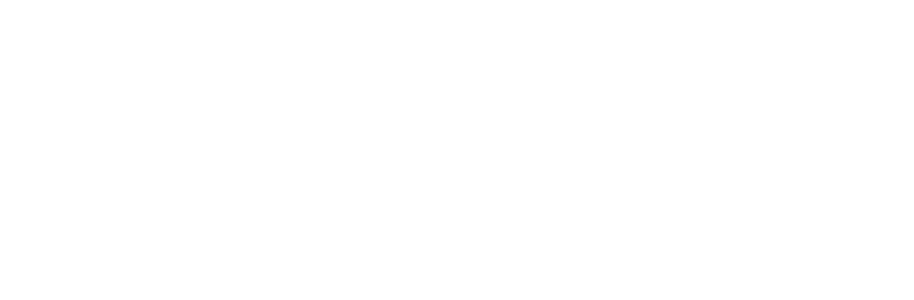
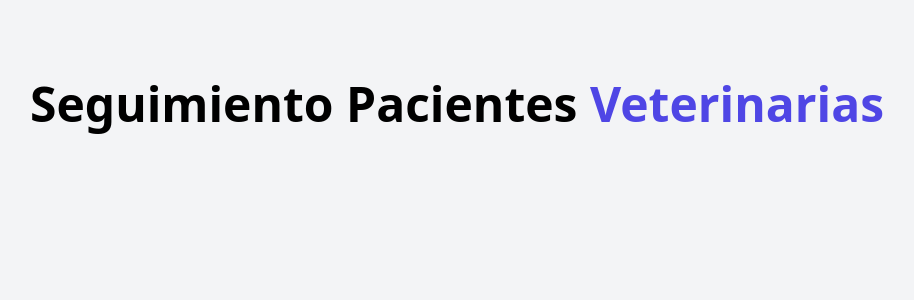
Before and after one commit to andmar001/vet-app, a Vue app: page / in a window 1280 px wide. Shown: the top 300 px of the page, without its empty margins (183-1097 px from the left). Built offline with nearby package versions, Linux system fonts and the light colour scheme.

Commit message:
ADD header

```diff
--- a/index.html
+++ b/index.html
@@ -4,9 +4,9 @@
     <meta charset="UTF-8" />
     <link rel="icon" type="image/svg+xml" href="/vite.svg" />
     <meta name="viewport" content="width=device-width, initial-scale=1.0" />
-    <title>Vite + Vue</title>
+    <title>Administrador de Pacientes</title>
   </head>
-  <body>
+  <body class="bg-gray-100 h-screen">
     <div id="app"></div>
     <script type="module" src="/src/main.js"></script>
   </body>
--- a/src/App.vue
+++ b/src/App.vue
@@ -1,7 +1,9 @@
-
 <script setup>
+  import Header from './components/Header.vue'
 </script>
 
 <template>
-
+  <div class="container mx-auto mt-20">
+    <Header/>
+  </div>
 </template>
--- /dev/null
+++ b/src/components/Header.vue
@@ -0,0 +1,6 @@
+<template>
+  <h1 class="font-black text-5xl text-center">
+    Seguimiento Pacientes
+    <span class="text-indigo-600">Veterinarias</span>
+  </h1>
+</template>
```
